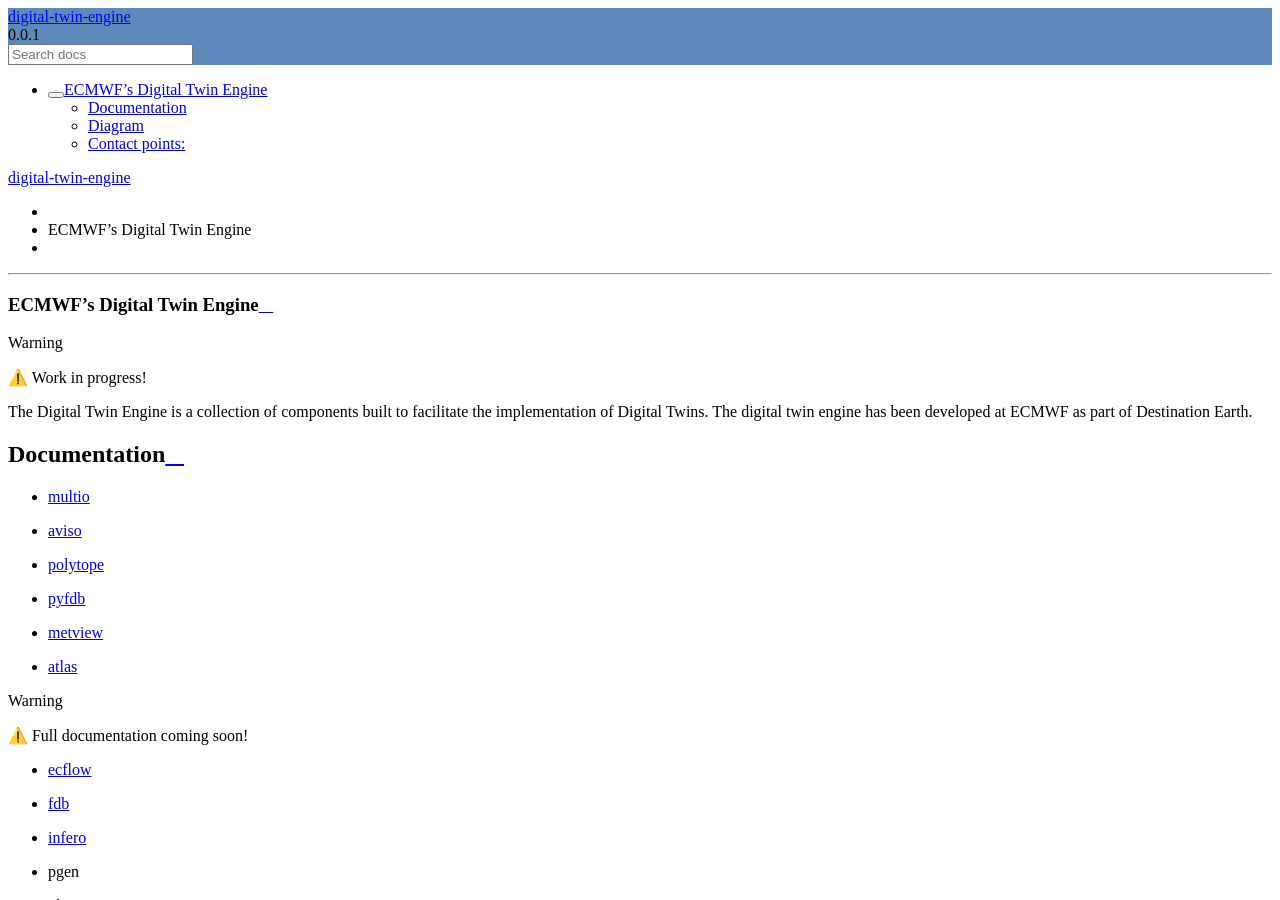
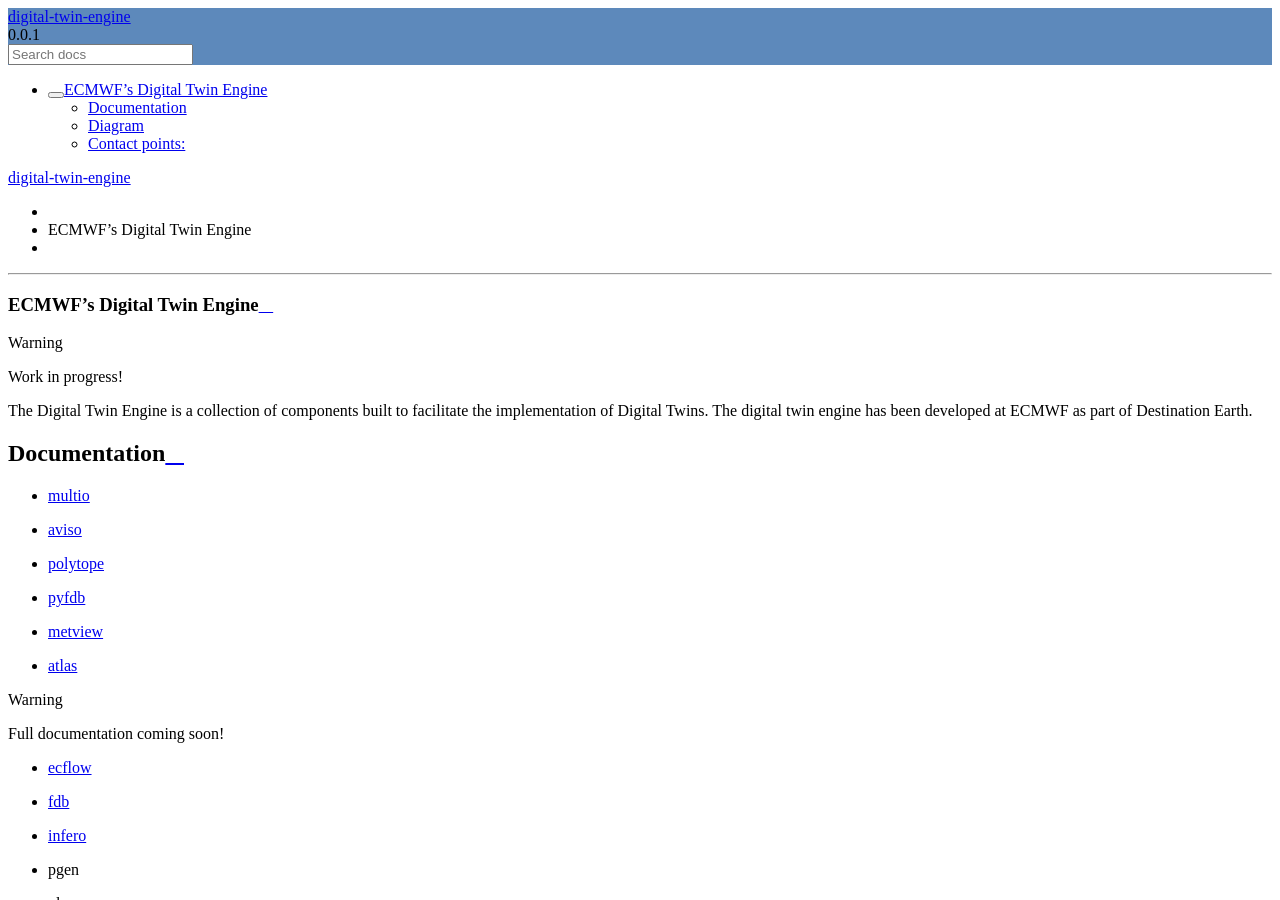
Before and after one commit to ecmwf-projects/digital-twin-engine, a Sphinx documentation site: the page built from docs/index.rst, in a window 1280 px wide and 900 px high. Built offline with Sphinx 7.4.7 and the Read the Docs theme 2.0.0, drawn with Linux system fonts in a browser that asks for light colours; part of the change alters nothing that is shown.

```diff
--- a/docs/conf.py
+++ b/docs/conf.py
@@ -35,8 +35,7 @@ version = "0.0.1"
 # extensions coming with Sphinx (named 'sphinx.ext.*') or your custom
 # ones.
 extensions = [
-    "sphinx_rtd_theme",
-    'sphinxemoji.sphinxemoji',
+    "sphinx_rtd_theme"
 ]
 
 # Add any paths that contain templates here, relative to this directory.
--- a/docs/index.rst
+++ b/docs/index.rst
@@ -2,7 +2,7 @@ ECMWF's Digital Twin Engine
 ==================================================
 
 .. warning::
-  |:warning:| Work in progress!
+  Work in progress!
 
 The Digital Twin Engine is a collection of components built to facilitate the implementation of Digital Twins. The digital twin engine has been developed at ECMWF as part of Destination Earth.
 
@@ -17,7 +17,7 @@ Documentation
 * `atlas <https://sites.ecmwf.int/docs/atlas>`_
 
 .. warning::
-  |:warning:| Full documentation coming soon!
+  Full documentation coming soon!
 
 * `ecflow <https://ecflow.readthedocs.io/en/latest/index.html>`_
 * `fdb <https://github.com/ecmwf/fdb>`_
```
